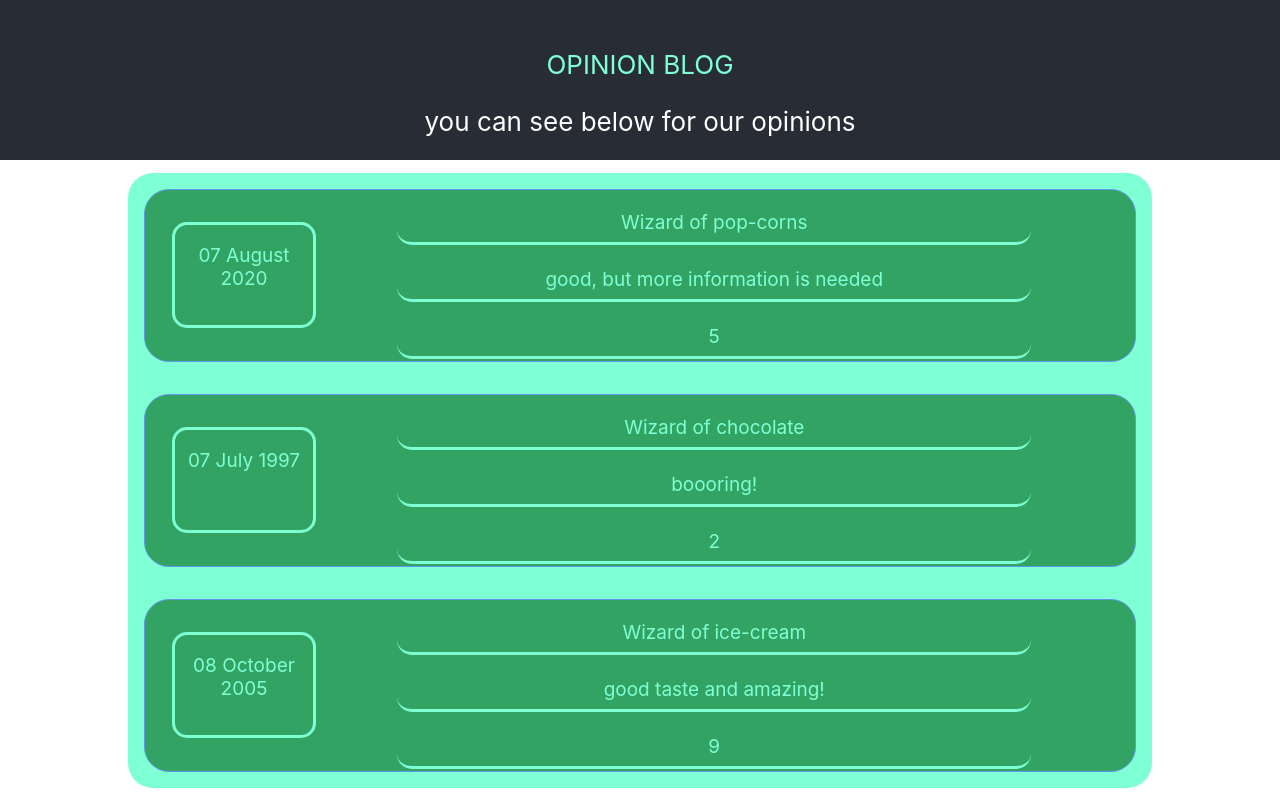
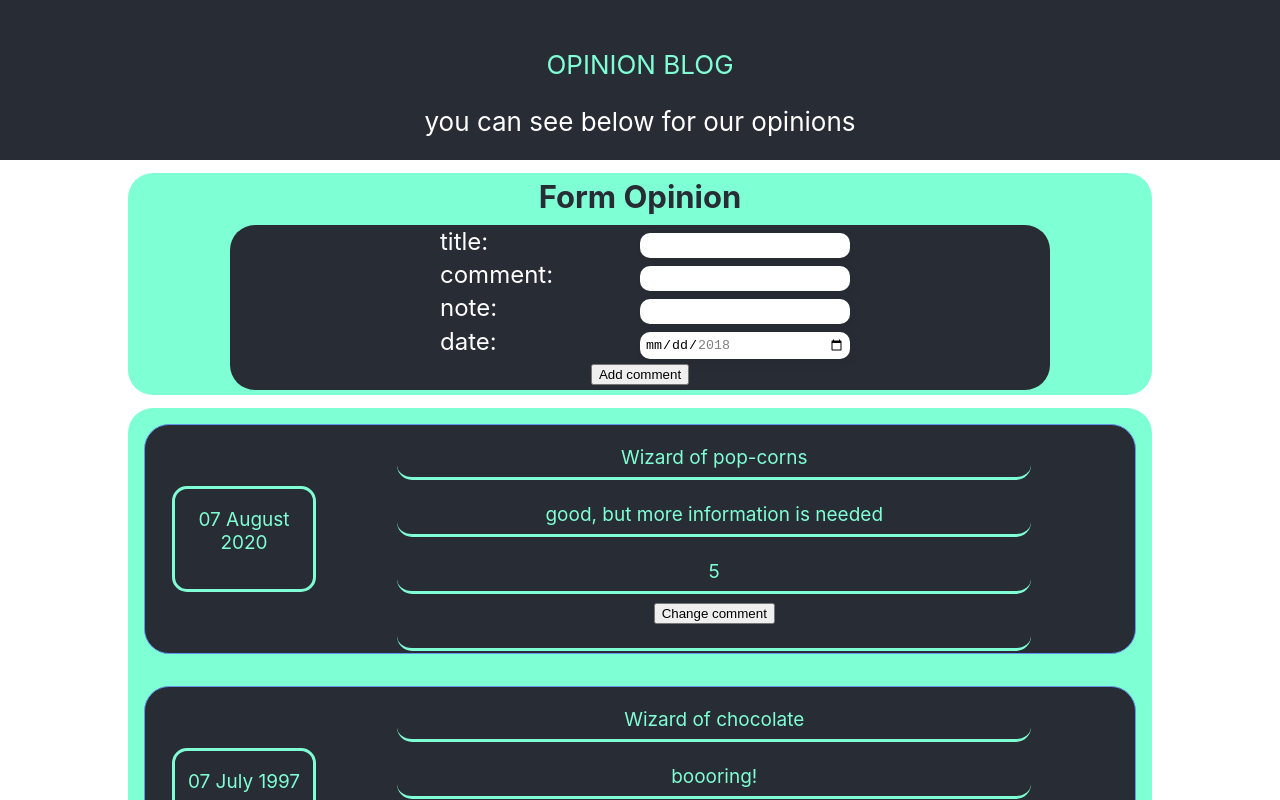
Before and after one commit to RaulSotoNakao/react-opinions-app, a React (Create React App) app: page / in a window 1280 px wide. Shown: the top 800 px of the page. Built offline with nearby package versions, Linux system fonts and the light colour scheme.

Commit message:
add form & children -- father comunications withs props and events

```diff
--- a/src/components/Opinions/OpinionContent/OpinionContent.css
+++ b/src/components/Opinions/OpinionContent/OpinionContent.css
@@ -1,5 +1,5 @@
 .opinion-body {
-    background-color: rgb(51, 163, 100);
+    background-color: #282c34;
     color: rgb(41, 64, 65);
     border: 1px solid cornflowerblue;
     margin: 1rem;
--- a/src/components/Opinions/OpinionContent/OpinionContent.js
+++ b/src/components/Opinions/OpinionContent/OpinionContent.js
@@ -2,9 +2,18 @@
 import './OpinionContent.css'
 import OpinionDate from '../OpinionDate/OpinionDate.js'
 import Card from '../../UI/Card/Card';
+import React, { useState } from 'react';
 
 function OpinionContent(props) {
 
+  const [title, setTitle] = useState(props.title);
+
+  const clickHandlerChangeComment = () => {
+    setTitle('updated');
+    console.log('function',title)
+
+  }
+  console.log('component',title)
   return (
     <Card className="opinion-body">
       <div className="opinion-side-section">
@@ -15,7 +24,7 @@ function OpinionContent(props) {
       <div className="opinion-content-section">
         <div className="opinion-content-item">
           <p className="opinion-content-paragraph">
-            {props.title}
+            {title}
           </p>
         </div>
         <div className="opinion-content-item">
@@ -28,6 +37,9 @@ function OpinionContent(props) {
             {props.note}
           </p>
         </div>
+        <div className="opinion-content-item">
+          <button onClick={clickHandlerChangeComment}>Change comment</button>
+        </div>
       </div>
     </Card>
   );
--- /dev/null
+++ b/src/components/Opinions/OpinionForm/OpinionForm.css
@@ -0,0 +1,18 @@
+.opinion-form {
+  background-color: #282c34;
+  width: 80%;
+  margin: 5px;
+}
+
+input {
+  width: 100%;
+  box-shadow:4px 4px 10px rgba(0,0,0,0.06);
+  border:0;
+  border-radius:10px;
+  padding:5px;
+
+}
+
+button {
+    margin: 5px;
+}
--- /dev/null
+++ b/src/components/Opinions/OpinionForm/OpinionForm.js
@@ -0,0 +1,95 @@
+import './OpinionForm.css';
+import Card from '../../UI/Card/Card.js'
+import FormItem from '../../UI/Form/FormItem.js'
+import React, { useState } from 'react';
+
+function OpinionForm(props) {
+
+    const [opinionPayload, setOpinionPayload] = useState({
+        enteredTitle: '',
+        enteredComment: '',
+        enteredNote: '',
+        enteredDate: ''
+    });
+
+    const titleChangeHandler = (event) => {
+        setOpinionPayload(
+            (prevState) => ({ ...prevState, enteredTitle: event.target.value }))
+    }
+
+    const commentChangeHandler = (event) => {
+        setOpinionPayload(
+            (prevState) => ({ ...prevState, enteredComment: event.target.value }))
+    }
+
+    const noteChangeHandler = (event) => {
+        setOpinionPayload(
+            (prevState) => ({ ...prevState, enteredNote: event.target.value }))
+    }
+
+    const dateChangeHandler = (event) => {
+        setOpinionPayload(
+            (prevState) => ({ ...prevState, enteredDate: event.target.value }))
+    }
+
+    const submitHandler = (event) => {
+        event.preventDefault();
+        const opinionPayloadSubmited = {
+            title: opinionPayload.enteredTitle,
+            comment: opinionPayload.enteredComment,
+            note: opinionPayload.enteredNote,
+            date: opinionPayload.enteredDate
+        };
+        props.onSaveOpinionPayload(opinionPayloadSubmited);
+        setOpinionPayload({
+            enteredTitle: '',
+            enteredComment: '',
+            enteredNote: '',
+            enteredDate: ''
+        })
+    }
+
+    return (
+        <Card className="opinion-form">
+            <form onSubmit={submitHandler}>
+                <div>
+                    <FormItem label="title">
+                        <input type="text" value={opinionPayload.enteredTitle} onChange={titleChangeHandler} />
+                    </FormItem>
+                </div>
+                <div>
+                    <FormItem label="comment">
+                        <input type="text" value={opinionPayload.enteredComment} onChange={commentChangeHandler} />
+                    </FormItem>
+                </div>
+                <div>
+                    <FormItem label="note">
+                        <input
+                            type="number"
+                            min="0"
+                            max="10"
+                            value={opinionPayload.enteredNote}
+                            onChange={noteChangeHandler} />
+                    </FormItem>
+                </div>
+                <div>
+                    <FormItem label="date">
+                        <input
+                            type="date"
+                            id="start"
+                            name="trip-start"
+                            min="2018-01-01"
+                            max="2018-12-31"
+                            value={opinionPayload.enteredDate}
+                            onChange={dateChangeHandler} />
+                    </FormItem>
+                </div>
+                <Card>
+                    <button type="submit" >Add comment</button>
+                </Card>
+            </form>
+        </Card>
+    );
+}
+
+export default OpinionForm;
--- /dev/null
+++ b/src/components/UI/Form/FormItem.css
@@ -0,0 +1,16 @@
+.form-item{
+    flex-wrap: wrap
+
+}
+.form-item-label {
+    width: 200px;
+    text-align: left;
+    color: white;
+    font-size: calc(8px + 2vmin);
+
+}
+
+.form-item-input {
+    width: 200px;
+
+}
--- /dev/null
+++ b/src/components/UI/Form/FormItem.js
@@ -0,0 +1,15 @@
+import './FormItem.css';
+import Card from '../Card/Card.js'
+
+function FormItem(props) {
+    const classes = `form-item ${props.className ? props.className : ''}`
+
+    return (
+        <Card className={classes}>
+            <label className="form-item-label">{props.label}:</label>
+            <div className="form-item-input">{props.children}</div>
+        </Card>
+    );
+}
+
+export default FormItem;
--- a/src/views/App.js
+++ b/src/views/App.js
@@ -1,9 +1,9 @@
 import './App.css';
-import Opinions from './Opinions';
-
+import Opinions from './Opinions/Opinions.js';
+import NewOpinion from './Opinions/NewOpinion.js'
 function App() {
 
-  const peopleOpinions = [
+  let peopleOpinions = [
     {
       title: 'Wizard of pop-corns',
       comment: 'good, but more information is needed',
@@ -22,7 +22,13 @@ function App() {
       date: new Date(2005, 9, 8),
       note: 9
     }
-  ]
+  ];
+
+  const addOpinionHandler = (newOpinionHandler) => {
+    peopleOpinions = [...peopleOpinions, newOpinionHandler];
+
+    console.log(peopleOpinions);
+  }
 
   return (
     <div className="App">
@@ -32,6 +38,7 @@ function App() {
         </p>
         you can see below for our opinions
       </header>
+      <NewOpinion onAddOpinionHandler={addOpinionHandler} />
       <Opinions opinions={peopleOpinions} />
     </div>
   );
--- /dev/null
+++ b/src/views/Opinions/NewOpinion.css
@@ -0,0 +1,13 @@
+.new-opinion {
+  background-color: aquamarine;
+  width: 80%;
+  margin: 1% 10%;
+  font-size: calc(10px + 2vmin);
+
+}
+.opinion-form-title {
+  color: #282c34;
+  width: 100%;
+  font-size: calc(15px + 2vmin);
+  margin: 5px;
+}
--- /dev/null
+++ b/src/views/Opinions/NewOpinion.js
@@ -0,0 +1,22 @@
+import './NewOpinion.css';
+import Card from '../../components/UI/Card/Card.js'
+import OpinionForm from '../../components/Opinions/OpinionForm/OpinionForm.js'
+
+function NewOpinion(props) {
+    const updateOpinionPayload = (saveOpinionPayload) => {
+        const opinionPayload = {
+            ...saveOpinionPayload
+        };
+        props.onAddOpinionHandler(opinionPayload)
+    }
+    return (
+        <Card className="new-opinion">
+            <h2 className="opinion-form-title">
+                Form Opinion
+            </h2>
+            <OpinionForm onSaveOpinionPayload={updateOpinionPayload}/>
+        </Card>
+    );
+}
+
+export default NewOpinion;
--- a/src/views/Opinions.js
+++ b/src/views/Opinions/Opinions.js
@@ -1,6 +1,6 @@
 import './Opinions.css';
-import OpinionContent from '../components/Opinions/OpinionContent/OpinionContent.js';
-import Card from '../components/UI/Card/Card.js'
+import OpinionContent from '../../components/Opinions/OpinionContent/OpinionContent.js';
+import Card from '../../components/UI/Card/Card.js'
 
 function Opinions(props) {
     return (
```
Also changed, not shown: src/views/Opinions/Opinions.css (renamed from src/views/Opinions.css).
